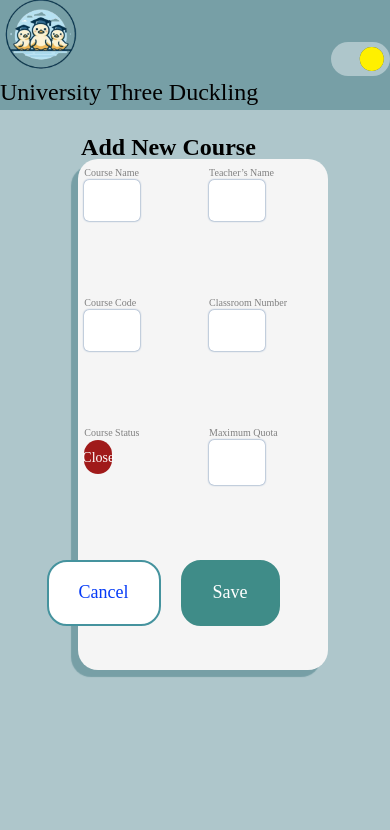
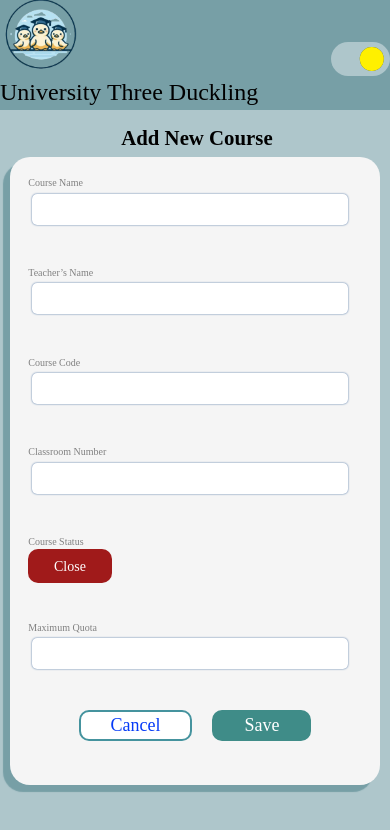
Before and after one commit to dian7875/CoursesManage, a React (Vite) app: page /create in a window 390 px wide. Shown: the top 830 px of the page. Built offline with nearby package versions, Linux system fonts and the light colour scheme.

Commit message:
Responsive del agregar del curso

```diff
--- a/src/components/table.css
+++ b/src/components/table.css
@@ -34,6 +34,10 @@
   .Table-container tr:last-child {
     border-bottom: none;
     border-top: none;
+  }
+
+  .Table-container  tbody tr:hover {
+    background-color: #aec6cb;
   }
   .CourseStatus {
     color: #4F5AED;
--- a/src/pages/create/CreateCourse.tsx
+++ b/src/pages/create/CreateCourse.tsx
@@ -116,6 +116,7 @@ function CreateCourse() {
             )}
           </div>
 
+
           <div className="button-group">
             <ButtonCancel Title="Cancel" Event={onCancel} />
             <ButtonAcept
--- a/src/pages/create/Forms.css
+++ b/src/pages/create/Forms.css
@@ -110,13 +110,12 @@ input[type="number"]::-webkit-outer-spin-button {
 }
 .error-message {
   padding: 0 !important;
-  font-size: 15px !important;
+  font-size: 15px ;
   font-weight: normal;
   line-height: 1.2;
   position: absolute;
   color: rgb(234, 33, 33);
   top: 70%;
-
   left: 0;
   display: inline-block !important;
   margin-top: 10px;
@@ -134,15 +133,25 @@ input[type="number"]::-webkit-outer-spin-button {
 }
 
 @media (max-width: 599px) and (min-width: 360px) {
-  .Form-Class {
-      grid-template-columns: repeat(1, 1fr);
-      gap: 10px;
-      width: 80%;
+  .Form-Style {
+    display: flex ;
+    flex-direction: column ;
+    width: 95%;
+
   }
+  .body-Form {
+    display: flex;
+    justify-content: center;
+    align-items: center;
+    padding-left: 0;
+    padding-top: 0;
+    flex-direction: column;
+  }
+  .input-group input {
+      width: 95%;
+     height: 47%;
+     margin: 1%;
 
-  .input-group input {
-      width: 50%;
-      padding: 1%;
   }
 
   .input-group label {
@@ -158,11 +167,35 @@ label {
       font-size: 16px;
   }
 
-  .Form-Class .button-group {
-      justify-content: center;
+.button-group  {
+  margin-top: 5%;
+    margin-bottom: 12%;
+    justify-content: center;
+    padding-right: 0;
+  }
+  .button-group button{
+border-radius: 10px;
+
+  }
+
+  .slider{
+ border-radius: 10px;
+
+  }
+
+  .body-Form p{
+padding-top: 3%;
+font-size: 1.3rem;
+  }
+
+ .body-Form .error-message  {
+font-size: 0.8rem;
+margin-top: 17px;
   }
 }
 
+
+/* Estilos para akion */
 @media screen and (width: 1280px) {
 
  .button-group button{
```
